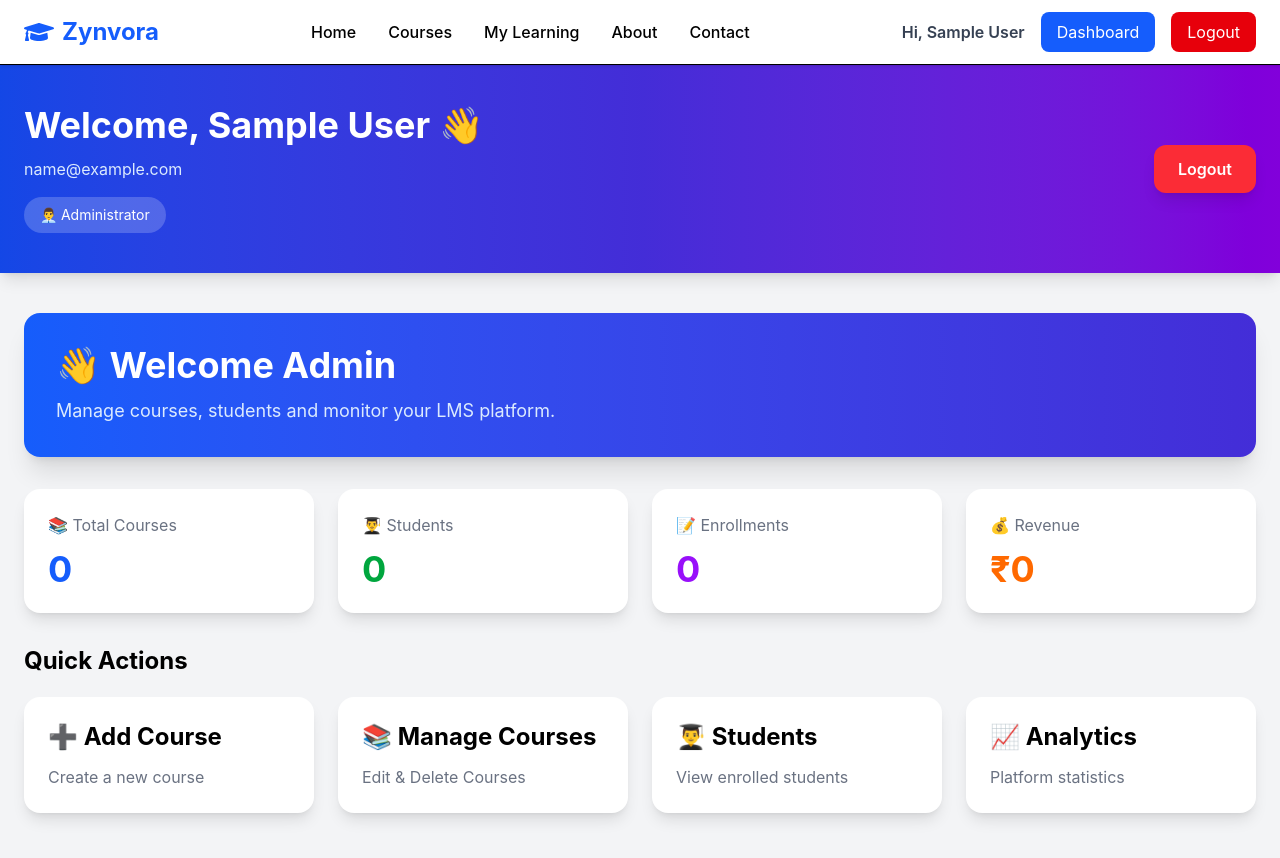
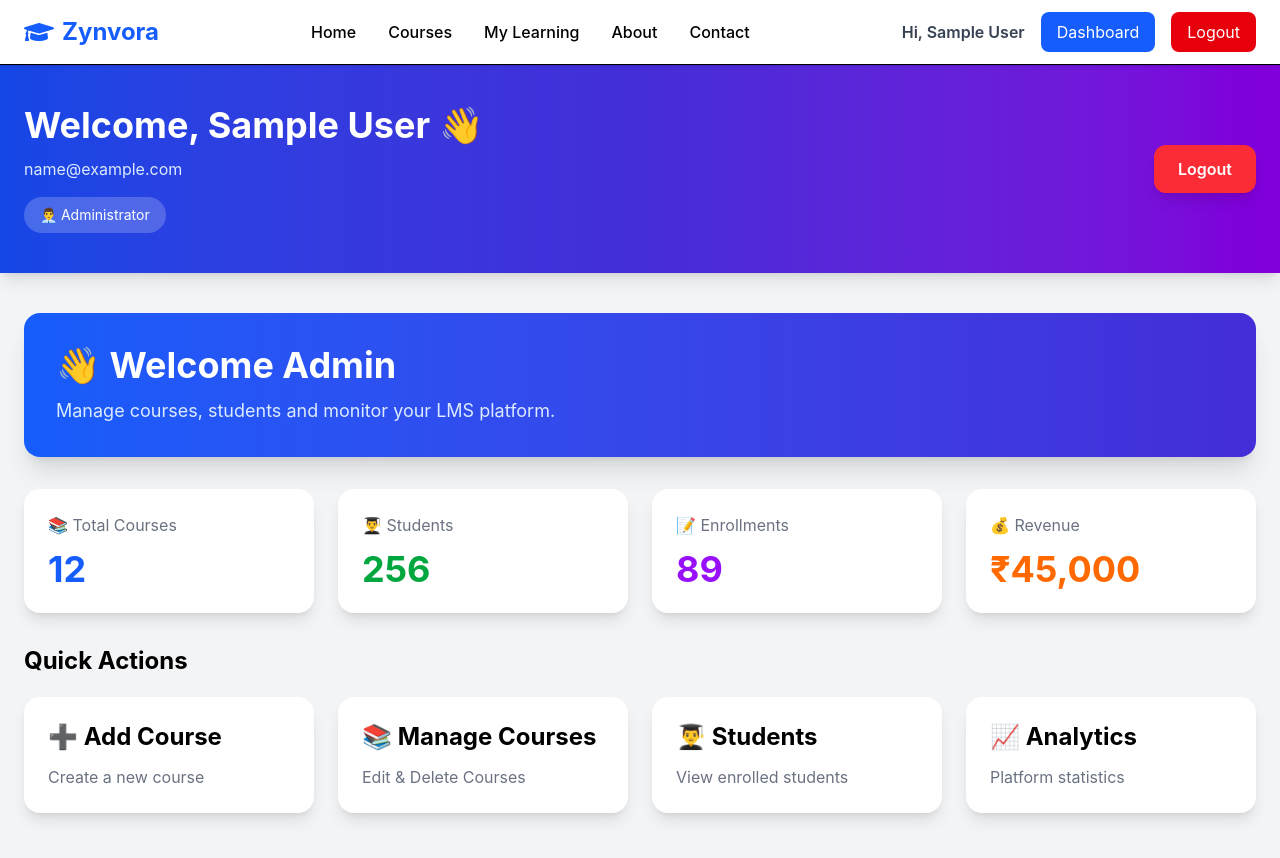
Before and after one commit to sumantyt0-alt/zynvora, a React (Vite) app in the folder client/: page /dashboard in a window 1280 px wide. Shown: the top 858 px of the page. Built offline with nearby package versions, Linux system fonts and the light colour scheme; no server answers; sample sign-in values are in the browser's storage.

Commit message:
Phase 1 stable rollback

```diff
--- a/client/src/pages/Dashboard/AdminDashboard.jsx
+++ b/client/src/pages/Dashboard/AdminDashboard.jsx
@@ -1,33 +1,8 @@
-import { useEffect, useState } from "react";
 import { useNavigate } from "react-router-dom";
-import { getAdminDashboard } from "../../services/dashboardService";
+
 
 function AdminDashboard() {
   const navigate = useNavigate();
-
-  const [stats, setStats] = useState({
-    totalCourses: 0,
-    totalStudents: 0,
-    totalEnrollments: 0,
-    totalRevenue: 0,
-  });
-
-  useEffect(() => {
-    const fetchDashboard = async () => {
-      try {
-        const token = localStorage.getItem("token");
-
-        const data = await getAdminDashboard(token);
-
-        setStats(data.stats);
-      } catch (error) {
-        console.log(error);
-      }
-    };
-
-    fetchDashboard();
-  }, []);
-
   return (
     <div className="space-y-8">
 
@@ -50,28 +25,28 @@ function AdminDashboard() {
         <div className="bg-white rounded-2xl shadow-lg p-6">
           <h3 className="text-gray-500">📚 Total Courses</h3>
           <p className="text-4xl font-bold mt-3 text-blue-600">
-            {stats.totalCourses}
+            12
           </p>
         </div>
 
         <div className="bg-white rounded-2xl shadow-lg p-6">
           <h3 className="text-gray-500">👨‍🎓 Students</h3>
           <p className="text-4xl font-bold mt-3 text-green-600">
-            {stats.totalStudents}
+            256
           </p>
         </div>
 
         <div className="bg-white rounded-2xl shadow-lg p-6">
           <h3 className="text-gray-500">📝 Enrollments</h3>
           <p className="text-4xl font-bold mt-3 text-purple-600">
-            {stats.totalEnrollments}
+            89
           </p>
         </div>
 
         <div className="bg-white rounded-2xl shadow-lg p-6">
           <h3 className="text-gray-500">💰 Revenue</h3>
           <p className="text-4xl font-bold mt-3 text-orange-500">
-            ₹{stats.totalRevenue}
+            ₹45,000
           </p>
         </div>
 
--- a/client/src/services/dashboardService.js
+++ b/client/src/services/dashboardService.js
@@ -9,13 +9,3 @@ export const getAdminDashboard = async (token) => {
 
   return response.data;
 };
-
-export const getStudentDashboard = async (token) => {
-  const response = await API.get("/dashboard/student", {
-    headers: {
-      Authorization: `Bearer ${token}`,
-    },
-  });
-
-  return response.data;
-};
```
